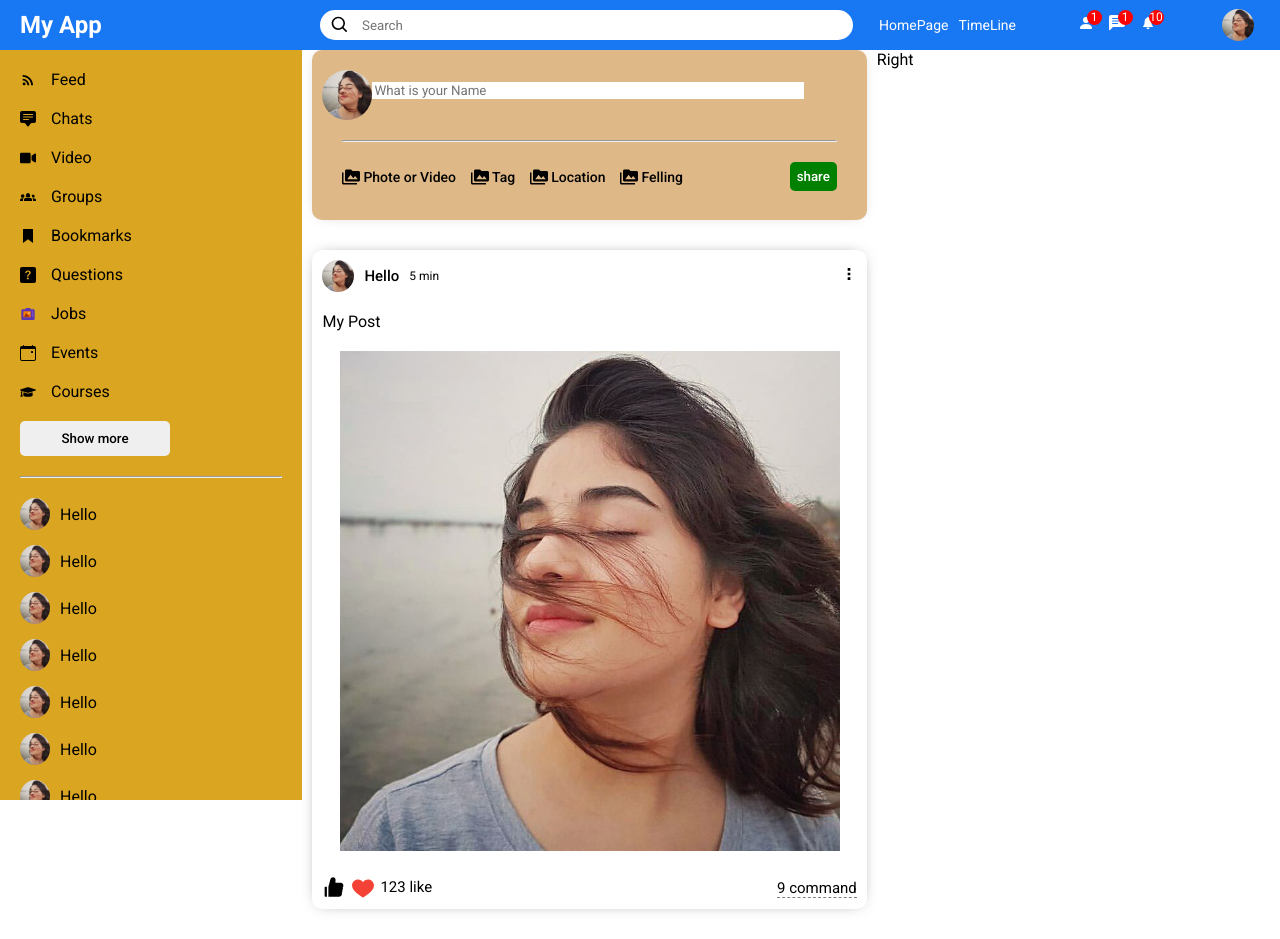
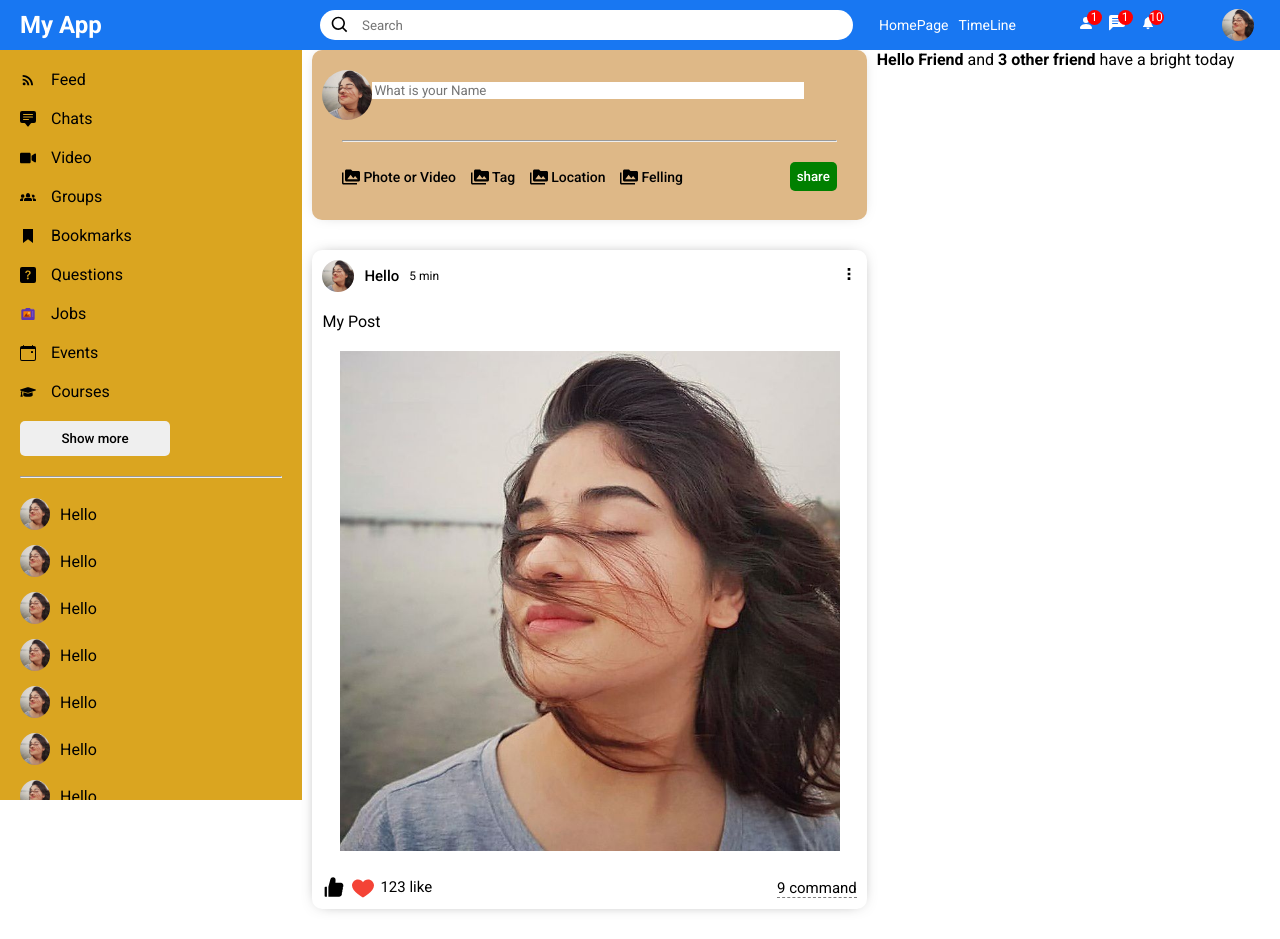
Before and after one commit to Rizwan302/Social-Media-App, a React (Vite) app: page / in a window 1280 px wide. Built offline with nearby package versions, Linux system fonts and the light colour scheme.

Commit message:
Set right bar

```diff
--- a/src/components/Rightbar/Rightbar.jsx
+++ b/src/components/Rightbar/Rightbar.jsx
@@ -5,7 +5,12 @@ import './Rightbar.css'
 function Rightbar() {
   return (
     <div className='rightbar'>
-      Right
+      <div className="rightbarWrapper">
+        <div className="brithdayContainer">
+          <img src="" alt="" className="brithdayImg" />
+          <span className="brithdaytext"><b>Hello Friend</b> and <b> 3 other friend </b> have a bright today</span>
+        </div>
+      </div>
     </div>
   )
 }
```
